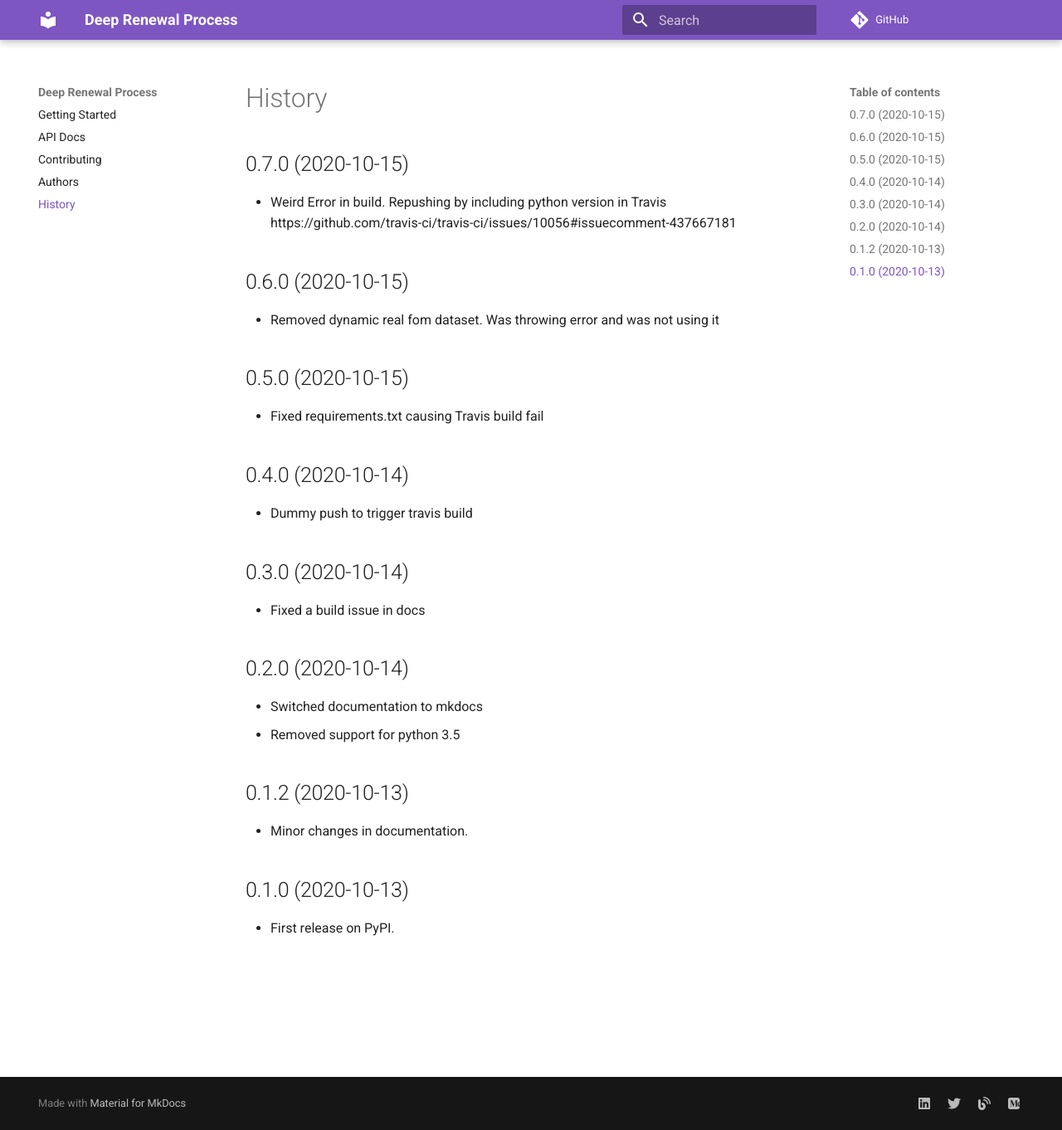
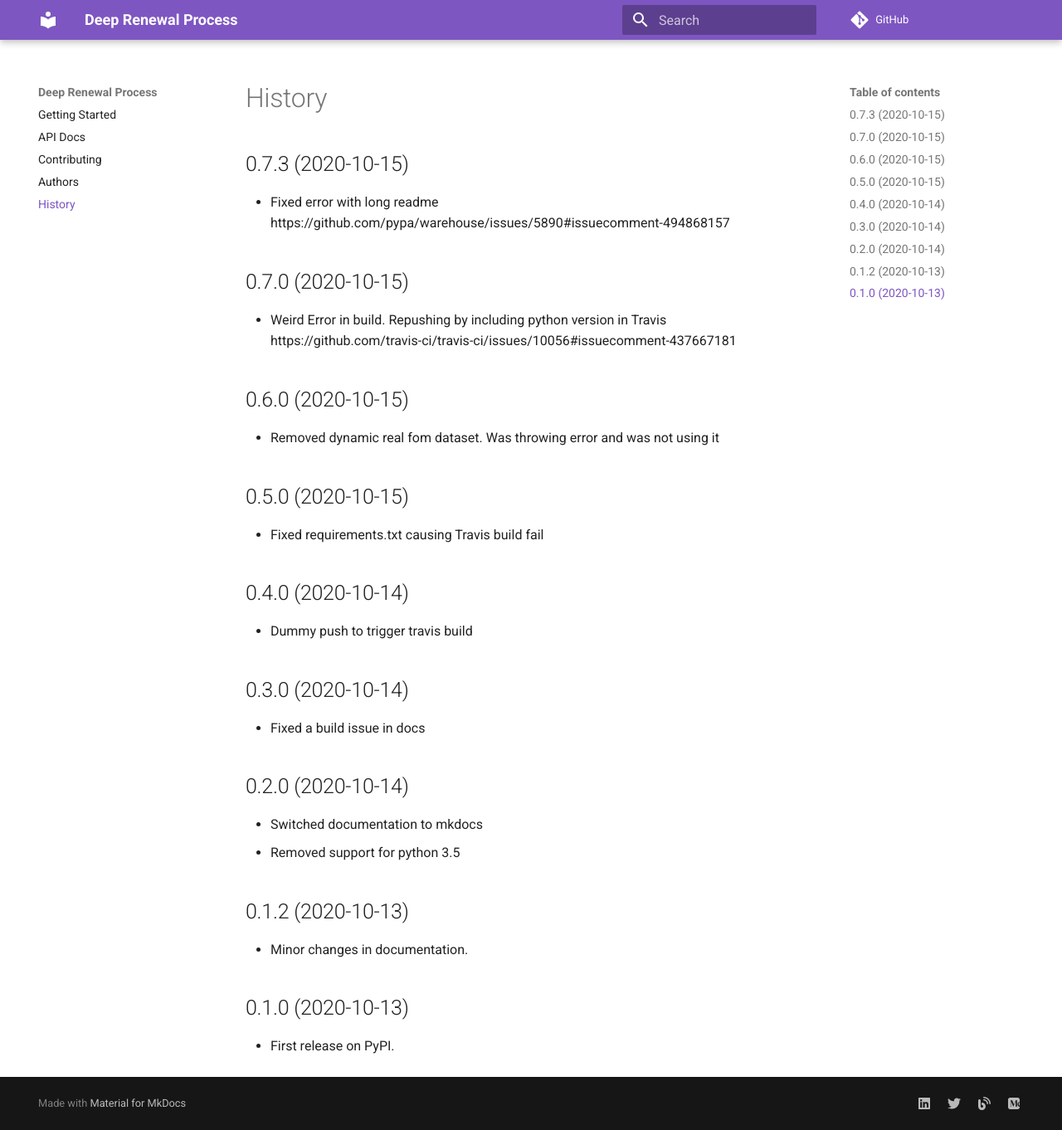
Before and after one commit to manujosephv/deeprenewalprocess, an MkDocs documentation site: the page built from docs/history.md, in a window 1280 px wide and 1362 px high. Shown: the whole window at 83% size. Built offline with MkDocs 1.6.1 and Material for MkDocs 9.7.7, drawn with Linux system fonts in a browser that asks for light colours; comment, search, counter and statistics services are not loaded.

Commit message:
-- updated history

```diff
--- a/docs/history.md
+++ b/docs/history.md
@@ -1,5 +1,12 @@
 History
 =======
+0.7.3 (2020-10-15)
+------------------
+
+- Fixed error with long readme
+https://github.com/pypa/warehouse/issues/5890#issuecomment-494868157
+
+
 0.7.0 (2020-10-15)
 ------------------
 
```
